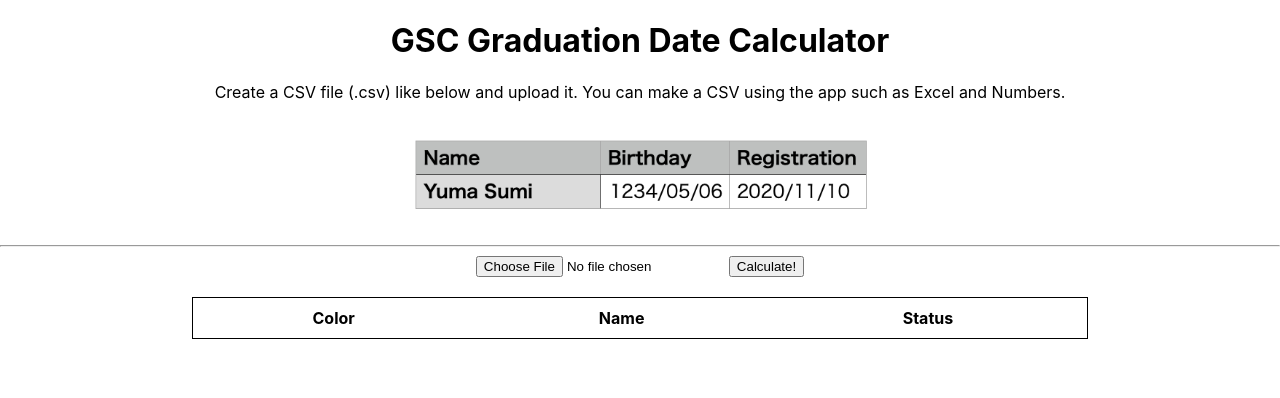
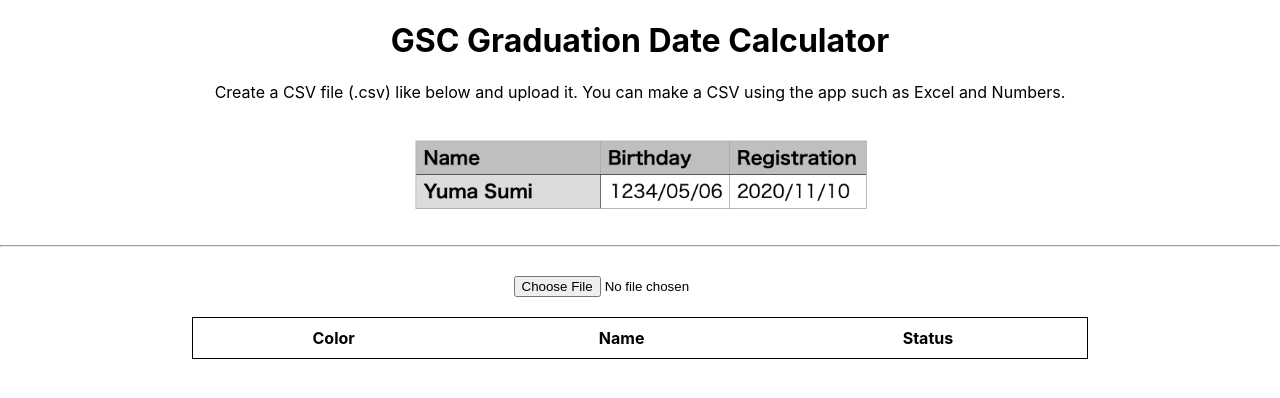
Before and after one commit to y-yeah/gsc-age-calculator, a React (Create React App) app: page / in a window 1280 px wide. Shown: the top 398 px of the page. Built offline with nearby package versions, Linux system fonts and the light colour scheme.

Commit message:
removed calculate buttonn

```diff
--- a/src/App.js
+++ b/src/App.js
@@ -3,13 +3,21 @@ import { ageCalculator, removeR } from "./utils";
 import "./App.css";
 
 function App() {
-  const [file, setFile] = useState();
   const [array, setArray] = useState([]);
 
   const fileReader = new FileReader();
 
   const handleOnChange = (e) => {
-    setFile(e.target.files[0]);
+    const file = e.target.files[0];
+
+    if (file) {
+      fileReader.onload = function (event) {
+        const text = event.target.result;
+        csvFileToArray(text);
+      };
+
+      fileReader.readAsText(e.target.files[0]);
+    }
   };
 
   const csvFileToArray = (string) => {
@@ -51,19 +59,6 @@ function App() {
     setArray(ageCalculator(array));
   };
 
-  const handleOnSubmit = (e) => {
-    e.preventDefault();
-
-    if (file) {
-      fileReader.onload = function (event) {
-        const text = event.target.result;
-        csvFileToArray(text);
-      };
-
-      fileReader.readAsText(file);
-    }
-  };
-
   return (
     <main>
       <h1>GSC Graduation Date Calculator</h1>
@@ -83,6 +78,7 @@ function App() {
       </div>
 
       <hr />
+      <br />
 
       <form>
         <input
@@ -91,13 +87,6 @@ function App() {
           accept=".csv"
           onChange={handleOnChange}
         />
-        <button
-          onClick={(e) => {
-            handleOnSubmit(e);
-          }}
-        >
-          Calculate!
-        </button>
       </form>
 
       <br />
```
